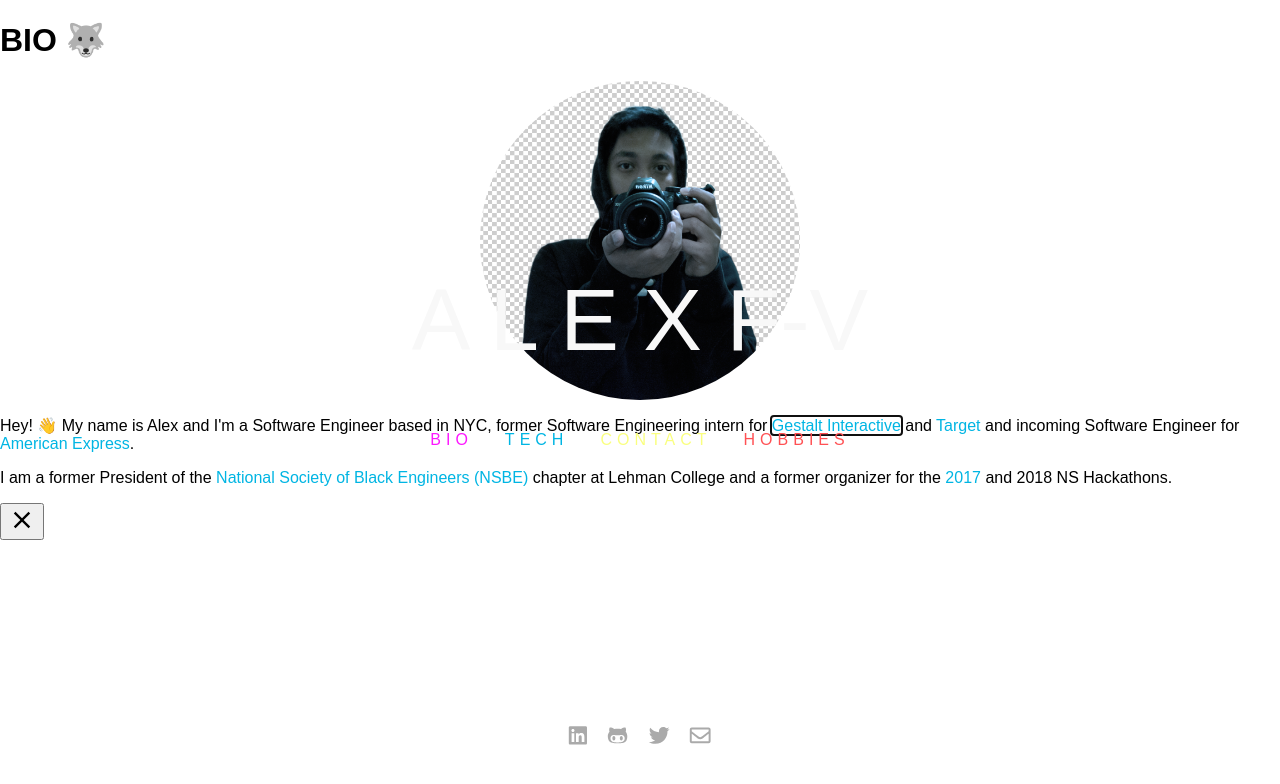
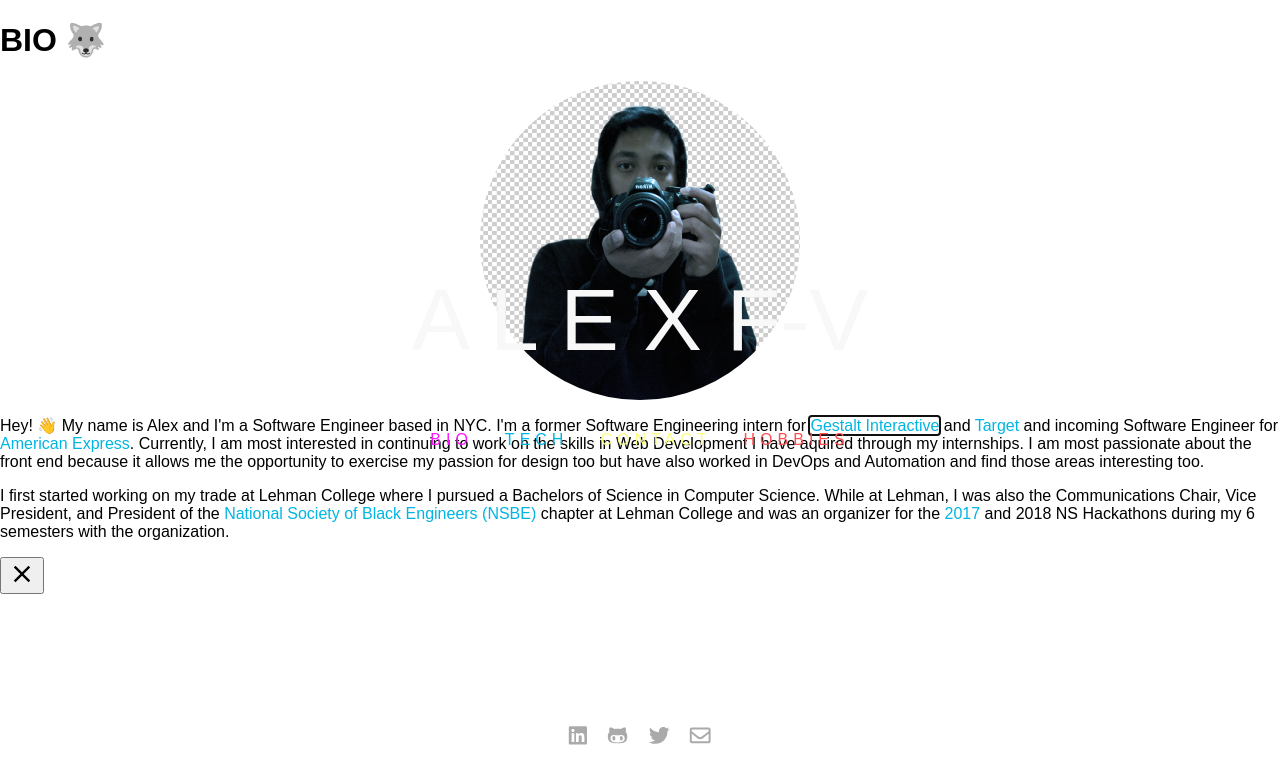
Before and after one commit to AlexFloresVeliz/alexfv.io, a React (Create React App) app: page / in a window 1280 px wide. Both pictures are taken after a click on the link "BIO". Shown: the top 784 px of the page. Built offline with nearby package versions, Linux system fonts and the light colour scheme; a web font is replaced by a local one.

Commit message:
modify bio module info

```diff
--- a/src/NavBar.js
+++ b/src/NavBar.js
@@ -76,8 +76,6 @@ class NavBar extends Component {
 
     let gamingHobbyIconTwitch = {
       display: 'block',
-      // marginLeft: 'auto',
-      // marginRight: 'auto',
       float: 'right',
       fontSize: '3.5em',
       color: '#6441A4',
@@ -130,10 +128,9 @@ class NavBar extends Component {
           <h1> BIO 🐺 </h1>
           <img className="profile-pic" data-caption="Me" src="img/me.png"/>
           <p>
-          Hey! 👋 My name is Alex and I'm a Software Engineer based in NYC, former Software Engineering intern for <a href="http://gestalt.io/" style={linkStyle} target="_blank"> Gestalt Interactive</a> and <a href="https://www.target.com/" style={linkStyle} target="_blank">Target</a> and incoming Software Engineer for <a href="https://www.americanexpress.com" style={linkStyle} target="_blank"> American Express</a>.
+          Hey! 👋 My name is Alex and I'm a Software Engineer based in NYC. I'm a former Software Engineering intern for <a href="http://gestalt.io/" style={linkStyle} target="_blank"> Gestalt Interactive</a> and <a href="https://www.target.com/" style={linkStyle} target="_blank">Target</a> and incoming Software Engineer for <a href="https://www.americanexpress.com" style={linkStyle} target="_blank"> American Express</a>. Currently, I am most interested in continuing to work on the skills in Web Development I have aquired through my internships. I am most passionate about the front end because it allows me the opportunity to exercise my passion for design too but have also worked in DevOps and Automation and find those areas interesting too.
           </p>
-          <p>I am a former President of the <a href="http://nsbe.org/home.aspx" style={linkStyle} target="_blank">National Society of Black Engineers (NSBE)</a> chapter at Lehman College and a former organizer for the <a href= "http://bit.ly/NSHack17" style={linkStyle} target="_blank">2017</a> and 2018 NS Hackathons.
-          </p>
+          <p>I first started working on my trade at Lehman College where I pursued a Bachelors of Science in Computer Science. While at Lehman, I was also the Communications Chair, Vice President, and President of the <a href="http://nsbe.org/home.aspx" style={linkStyle} target="_blank">National Society of Black Engineers (NSBE)</a> chapter at Lehman College and was an organizer for the <a href= "http://bit.ly/NSHack17" style={linkStyle} target="_blank">2017</a> and 2018 NS Hackathons during my 6 semesters with the organization.</p>
           </Modal>
         </span>
         <span>
```
